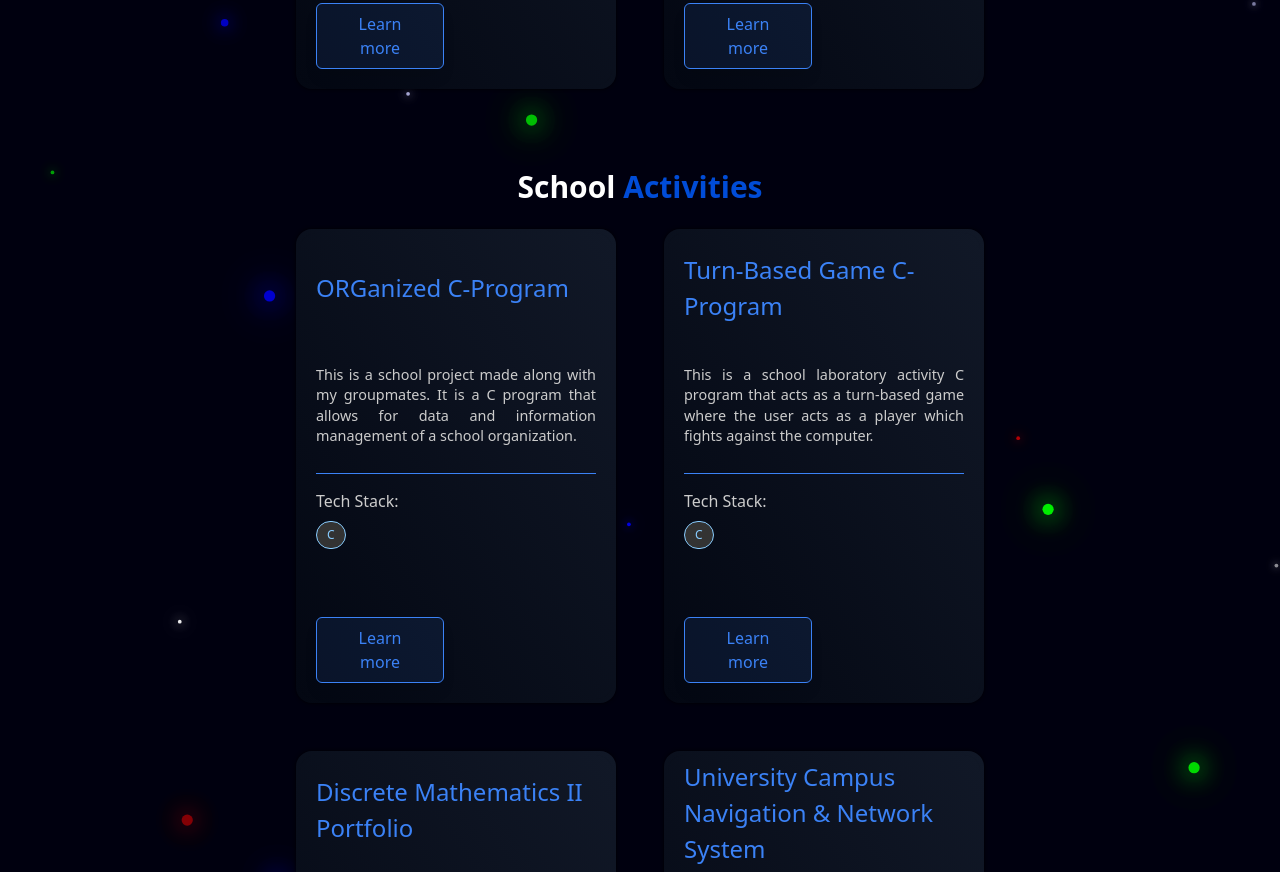
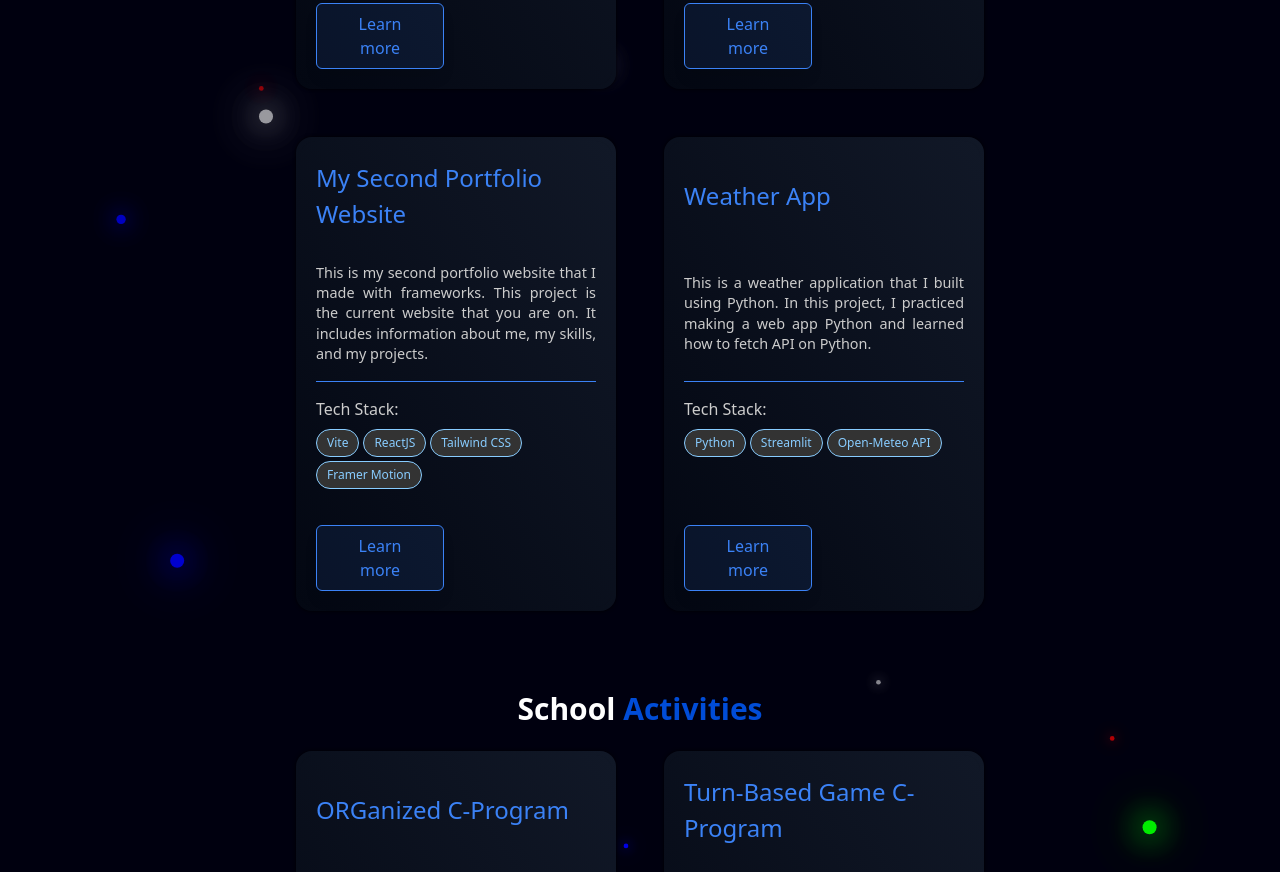
Before and after one commit to Code-DER/Xander-Jay-Cagang-Portfolio, a React (Vite) app in the folder my-portfolio/: page /projects in a window 1280 px wide. Shown: the part 767-1639 px from the top of the page. Built offline with nearby package versions, Linux system fonts and the light colour scheme.

Commit message:
Merge pull request #1 from Code-DER/feat/add-projects
feat: added new projects

```diff
--- a/my-portfolio/src/data/portfolioData.js
+++ b/my-portfolio/src/data/portfolioData.js
@@ -77,6 +77,18 @@ export const portfolioData = {
             description: "This is a startup project that I worked on with my groupmates. It is a web application that allows users to apply for jobs and gigs, and for employers to post job listings. It is a project made of multiple tech stacks and frameworks that we are still learning.",
             tech: ["HTML", "CSS", "JavaScript", "TypeScript", "React", "NestJS", "Node.js", "TypeORM", "ReactJS", "Tailwind CSS", "PostgreSQL"],
             link: "https://github.com/RakPaperScissors/RaketNow"
+        },
+        {
+            title: "My Second Portfolio Website",
+            description: "This is my second portfolio website that I made with frameworks. This project is the current website that you are on. It includes information about me, my skills, and my projects.",
+            tech: ["Vite", "ReactJS", "Tailwind CSS", "Framer Motion"],
+            link: "https://github.com/Code-DER/Xander-Jay-Cagang-Portfolio"
+        },
+        {
+            title: "Weather App",
+            description: "This is a weather application that I built using Python. In this project, I practiced making a web app Python and learned how to fetch API on Python. ",
+            tech: ["Python", "Streamlit", "Open-Meteo API"],
+            link: "https://github.com/Code-DER/weather-app"
         }
     ],
     schoolActivities: [
```
